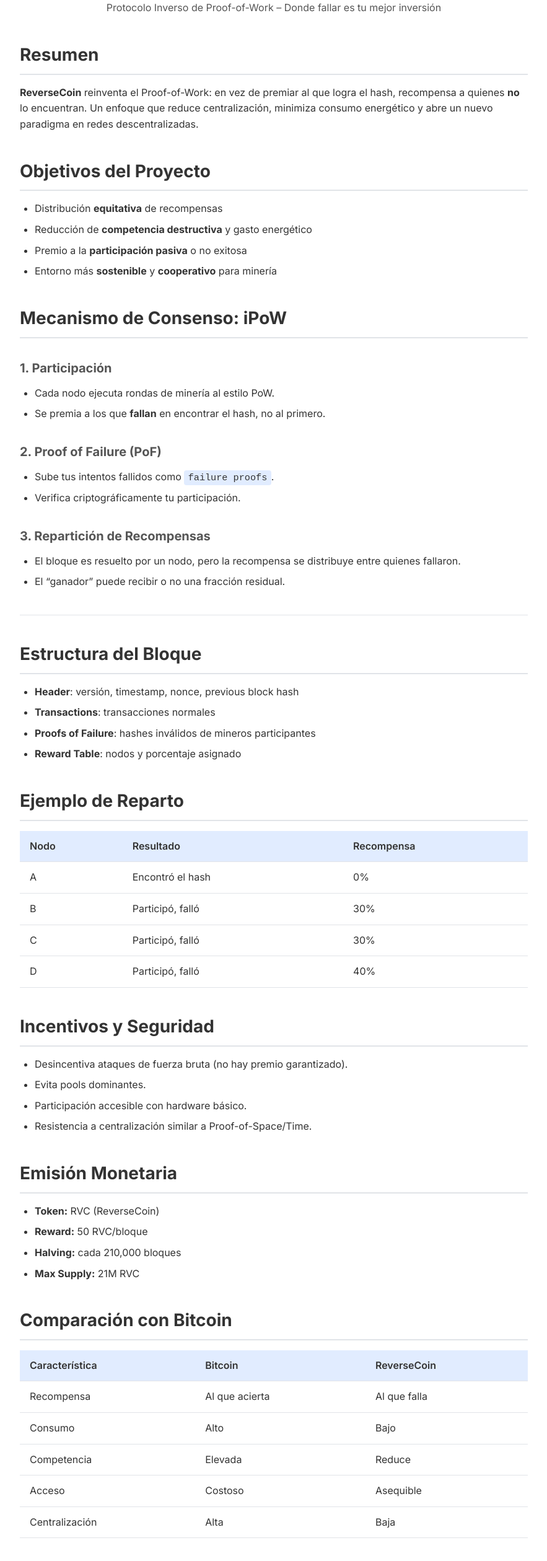
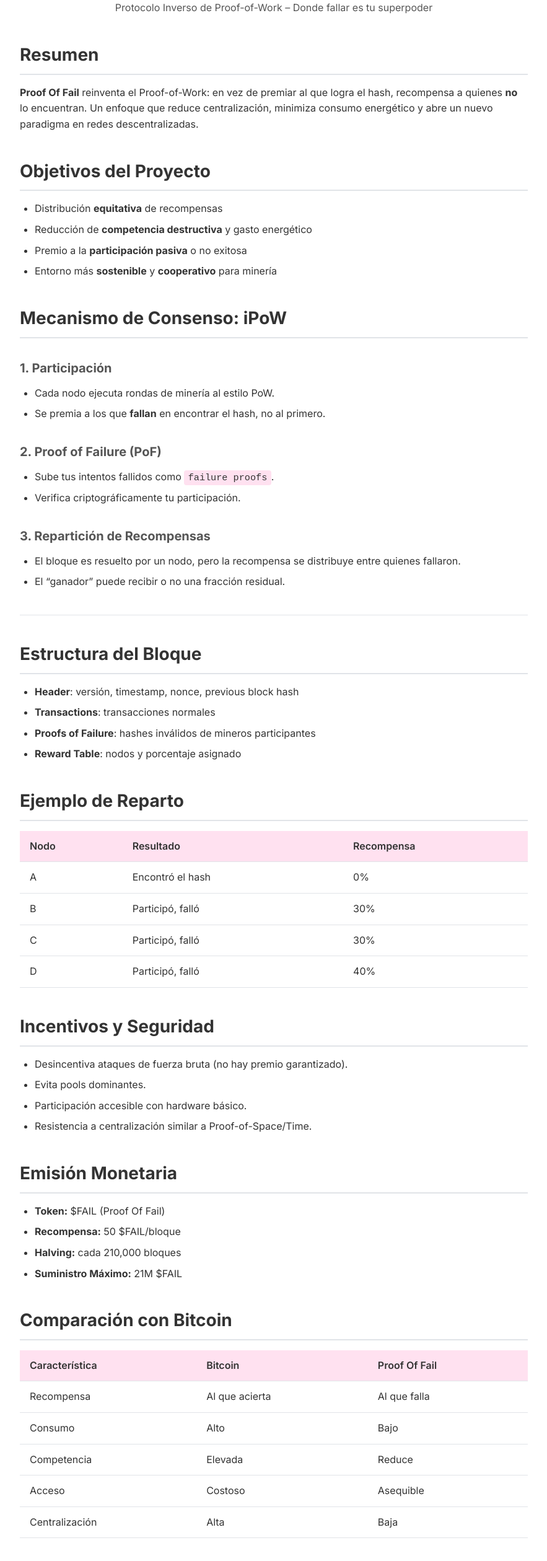
Before and after one commit to abrahamcastrocopa/ProofOfFail, a plain HTML site: page index.html in a window 1280 px wide. Shown: the part 150-2669 px from the top of the page at 62% size, without its empty margins (198-1081 px from the left). Drawn offline with Linux system fonts and the light colour scheme.

Commit message:
Update index.html

```diff
--- a/index.html
+++ b/index.html
@@ -3,7 +3,7 @@
 <head>
   <meta charset="UTF-8">
   <meta name="viewport" content="width=device-width, initial-scale=1">
-  <title>ReverseCoin: Protocolo Inverso de Proof-of-Work (iPoW)</title>
+  <title>Proof Of Fail: Protocolo Inverso de Proof-of-Work</title>
   <!-- Google Fonts -->
   <link href="https://fonts.googleapis.com/css2?family=Inter:wght@400;600;700&display=swap" rel="stylesheet">
   <style>
@@ -16,8 +16,8 @@
     :root {
       --bg: #f5f7fa;
       --surface: #ffffff;
-      --primary: #0058d9;
-      --primary-light: #e1ecff;
+      --primary: #d9005b;
+      --primary-light: #ffe1f0;
       --text: #333333;
       --text-muted: #555555;
       --divider: #e1e4e8;
@@ -112,7 +112,7 @@
       font-weight: 600;
     }
     tbody tr:hover {
-      background: #fafbff;
+      background: #fff0f6;
     }
 
     code {
@@ -145,7 +145,7 @@
       font-size: 0.9rem;
     }
     .contact-list li a:hover {
-      background: #0041a8;
+      background: #b50047;
     }
   </style>
 </head>
@@ -154,12 +154,12 @@
   <div class="container">
 
     <header>
-      <h1>ReverseCoin: iPoW</h1>
-      <p>Protocolo Inverso de Proof-of-Work – Donde fallar es tu mejor inversión</p>
+      <h1>Proof Of Fail</h1>
+      <p>Protocolo Inverso de Proof-of-Work – Donde fallar es tu superpoder</p>
     </header>
 
     <h2>Resumen</h2>
-    <p><strong>ReverseCoin</strong> reinventa el Proof-of-Work: en vez de premiar al que logra el hash, recompensa a quienes <strong>no</strong> lo encuentran. Un enfoque que reduce centralización, minimiza consumo energético y abre un nuevo paradigma en redes descentralizadas.</p>
+    <p><strong>Proof Of Fail</strong> reinventa el Proof-of-Work: en vez de premiar al que logra el hash, recompensa a quienes <strong>no</strong> lo encuentran. Un enfoque que reduce centralización, minimiza consumo energético y abre un nuevo paradigma en redes descentralizadas.</p>
 
     <h2>Objetivos del Proyecto</h2>
     <ul>
@@ -221,16 +221,16 @@
 
     <h2>Emisión Monetaria</h2>
     <ul>
-      <li><strong>Token:</strong> RVC (ReverseCoin)</li>
-      <li><strong>Reward:</strong> 50 RVC/bloque</li>
+      <li><strong>Token:</strong> $FAIL (Proof Of Fail)</li>
+      <li><strong>Recompensa:</strong> 50 $FAIL/bloque</li>
       <li><strong>Halving:</strong> cada 210,000 bloques</li>
-      <li><strong>Max Supply:</strong> 21M RVC</li>
+      <li><strong>Suministro Máximo:</strong> 21M $FAIL</li>
     </ul>
 
     <h2>Comparación con Bitcoin</h2>
     <table>
       <thead>
-        <tr><th>Característica</th><th>Bitcoin</th><th>ReverseCoin</th></tr>
+        <tr><th>Característica</th><th>Bitcoin</th><th>Proof Of Fail</th></tr>
       </thead>
       <tbody>
         <tr><td>Recompensa</td><td>Al que acierta</td><td>Al que falla</td></tr>
@@ -258,7 +258,7 @@
         <li><a href="http://xxx.org">Web</a></li>
         <li><a href="http://xxxSocial.com">Social</a></li>
       </ul>
-      <p>&copy; 2025 ReverseCoin. Todos los derechos reservados.</p>
+      <p>&copy; 2025 Proof Of Fail. Todos los derechos reservados.</p>
     </footer>
 
   </div>
```
